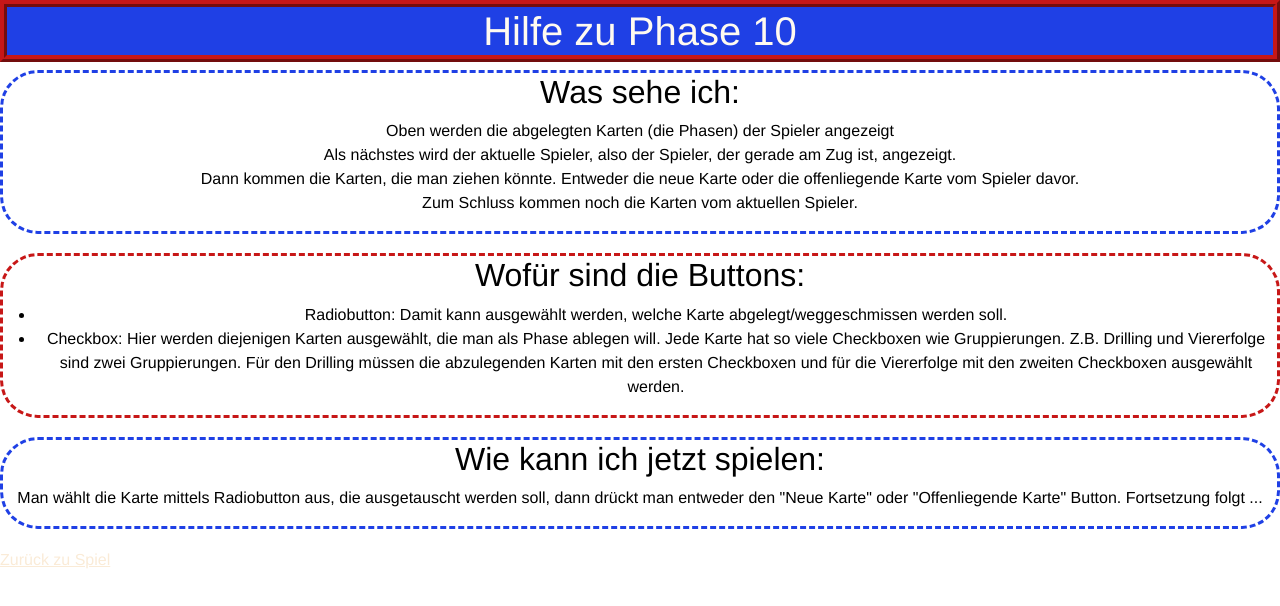
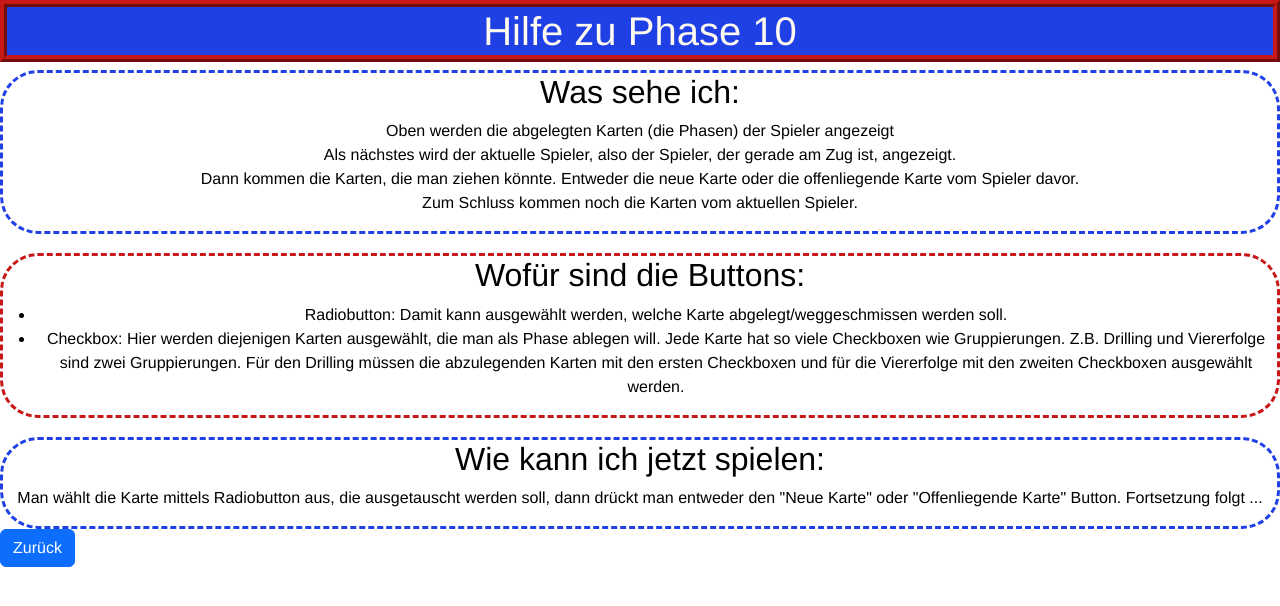
Before and after one commit to Pommesfan/phase10_web_vue, a Vue app: page /help in a window 1280 px wide. Shown: the top 606 px of the page. Built offline with nearby package versions, Linux system fonts and the light colour scheme.

Commit message:
routing back from help or about to game when session running else to home and rooting to home when user starts /game without running session

```diff
--- a/src/components/About.vue
+++ b/src/components/About.vue
@@ -36,13 +36,18 @@
     </div>
   </div>
   <div>
-    <router-link to="/"> Zurück zu Spiel </router-link>
+    <button id="back_from_about" type="submit" class="btn btn-primary">Zurück</button>
   </div>
 </template>
 
 <script>
+import {back_to_home_or_game} from "@/mixins/utils";
+
 export default {
-  name: "AboutPage"
+  name: "AboutPage",
+  mounted() {
+    document.getElementById("back_from_about").onclick = back_to_home_or_game
+  }
 }
 </script>
 
--- a/src/components/GamePage.vue
+++ b/src/components/GamePage.vue
@@ -83,6 +83,7 @@ import {connectWebSocket} from "@/mixins/handleWebSocket";
 import {drawCard, get_player_name} from "@/mixins/utils"
 import PlayerCards from "@/components/OutputForms/PlayerCards";
 import DiscardedCards from "@/components/OutputForms/DiscardedCards.vue";
+import router from "@/router";
 
 export default {
   name: "GamePage",
@@ -98,6 +99,10 @@ export default {
     }
   },
   mounted() {
+    if(sessionStorage.getItem("thisPlayer") == null) {
+      router.push({path : "/"})
+    }
+
     const GamePageRef = this
     connectWebSocket(update)
 
--- a/src/components/HelpPage.vue
+++ b/src/components/HelpPage.vue
@@ -29,13 +29,18 @@
     </div>
   </div>
   <div>
-    <router-link to="/"> Zurück zu Spiel </router-link>
+    <button id="back_from_help" type="submit" class="btn btn-primary">Zurück</button>
   </div>
 </template>
 
 <script>
+import {back_to_home_or_game} from "@/mixins/utils";
+
 export default {
-  name: "HelpPage"
+  name: "HelpPage",
+  mounted() {
+    document.getElementById("back_from_help").onclick = back_to_home_or_game
+  }
 }
 </script>
 
--- a/src/mixins/utils.js
+++ b/src/mixins/utils.js
@@ -1,3 +1,5 @@
+import router from "@/router";
+
 export function drawCard(number, color, c) {
     function getColor() {
         switch (color) {
@@ -92,3 +94,11 @@ export function drawCard(number, color, c) {
 export function get_player_name(idx) {
     return sessionStorage.getItem("player_" + idx)
 }
+
+export function back_to_home_or_game() {
+    if(sessionStorage.getItem('thisPlayer') == null) {
+        router.push({path : "/"})
+    } else {
+        router.push({path : "/game"})
+    }
+}
```
